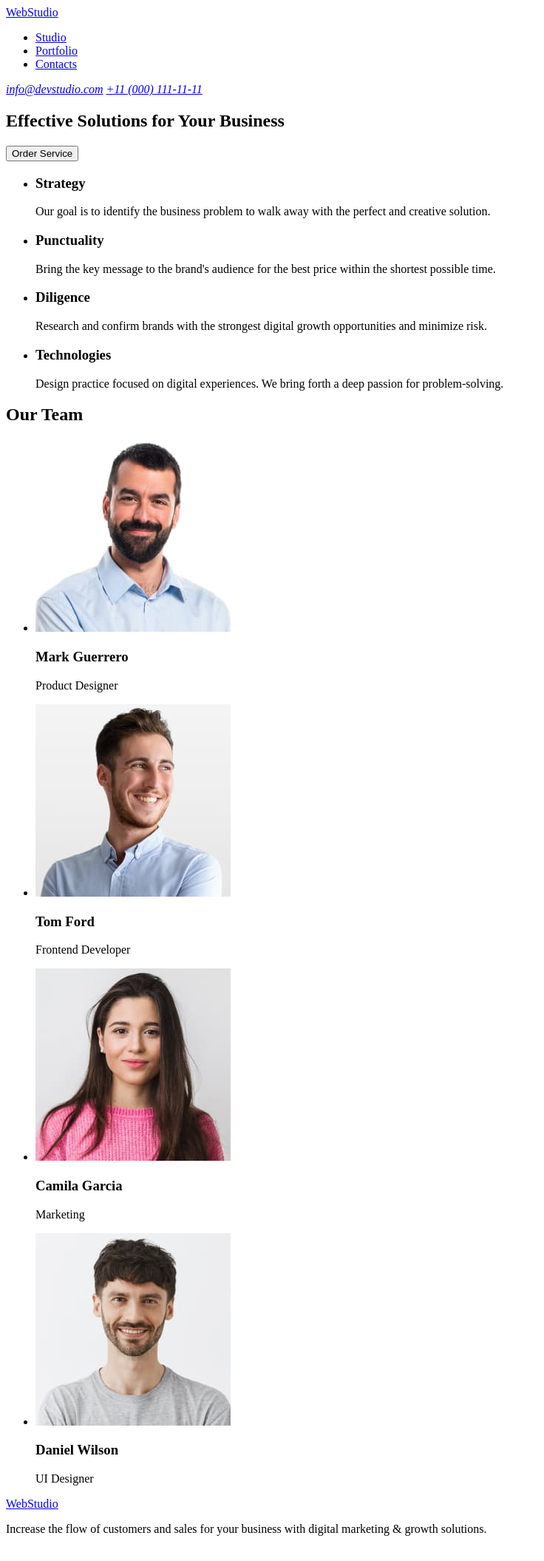
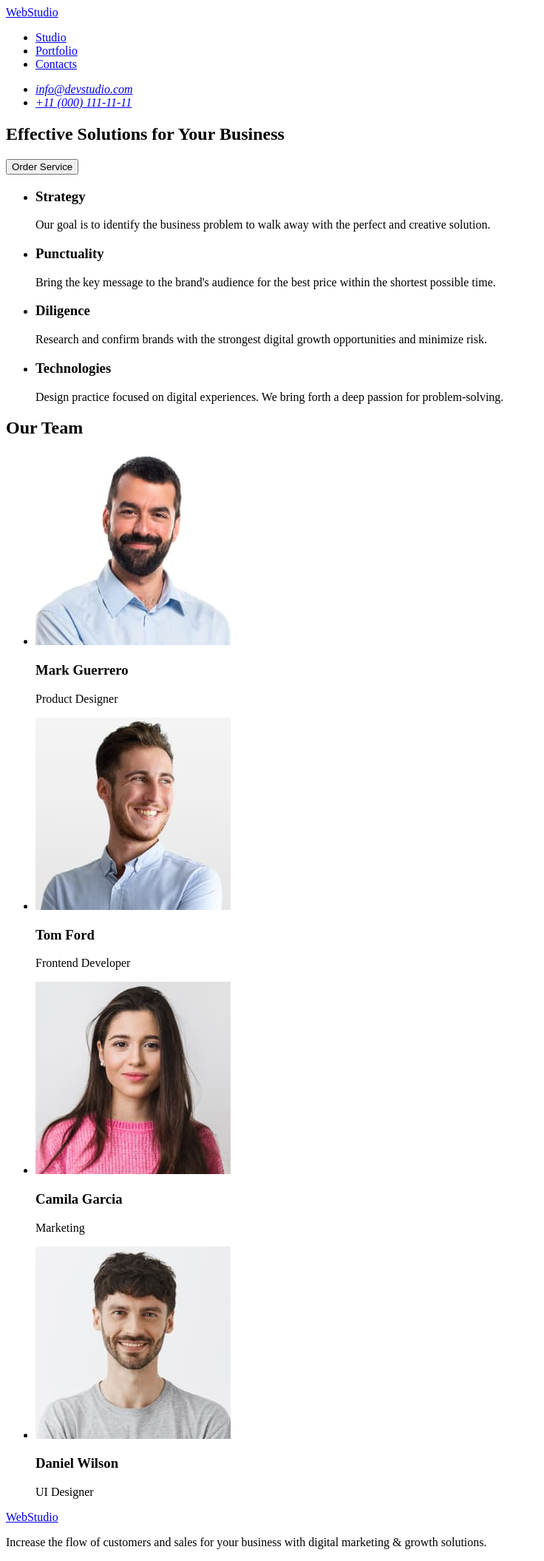
Before and after one commit to Zakhar-KM/goit-markup-hw-01, a plain HTML site: page index.html in a window 1280 px wide. Shown: the whole page at 74% size, without its empty margins (0-736 px from the left). Drawn offline with Linux system fonts and the light colour scheme.

Commit message:
second commit

```diff
--- a/index.html
+++ b/index.html
@@ -7,8 +7,8 @@
   </head>
   <body>
     <header>
-      <a href="./index.html"><span>Web</span>Studio</a>
       <nav>
+        <a href="./index.html">WebStudio</a>
         <ul>
           <li><a href="/">Studio</a></li>
           <li><a href="/">Portfolio</a></li>
@@ -16,8 +16,10 @@
         </ul>
       </nav>
       <address>
-        <a href="mailto:info@devstudio.com">info@devstudio.com</a>
-        <a href="tel:+110001111111">+11 (000) 111-11-11</a>
+        <ul>
+          <li><a href="mailto:info@devstudio.com">info@devstudio.com</a></li>
+          <li><a href="tel:+110001111111">+11 (000) 111-11-11</a></li>
+        </ul>
       </address>
     </header>
     <main>
@@ -26,6 +28,7 @@
         <button type="button">Order Service</button>
       </section>
       <section>
+        <h2 hidden>section2</h2>
         <ul>
           <li>
             <h3>Strategy</h3>
@@ -104,7 +107,7 @@
       </section>
     </main>
     <footer>
-      <a href="/index.html"><span>Web</span>Studio</a>
+      <a href="./index.html">WebStudio</a>
       <p>
         Increase the flow of customers and sales for your business with digital
         marketing & growth solutions.
```
